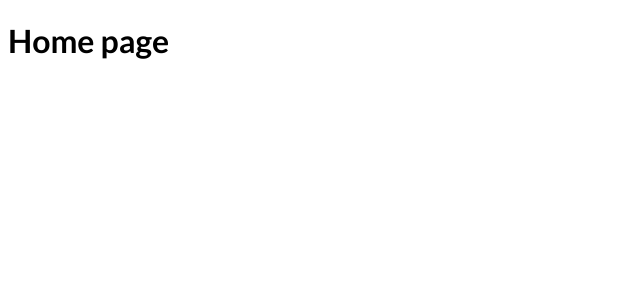
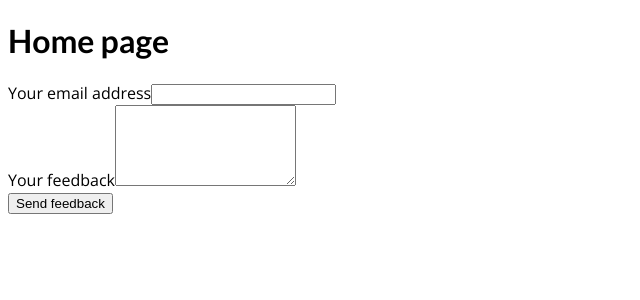
Before and after one commit to PhilipHassialis/nextjscourse-backend-code-with-api-routes, a Next.js app: page / in a window 1280 px wide. Shown: the top 300 px of the page, without its empty margins (0-640 px from the left). Built offline with nearby package versions, Linux system fonts and the light colour scheme.

Commit message:
Preparing the Frontend Form

```diff
--- a/pages/index.js
+++ b/pages/index.js
@@ -1,7 +1,31 @@
+import { useRef } from "react"
+
 export default function Home() {
+
+  const emailInputRef = useRef();
+  const feedbackInputRef = useRef();
+
+  const submitFormHandler = (e) => {
+    e.preventDefault();
+
+    const enteredEmail = emailInputRef.current.value;
+    const enteredFeedback = feedbackInputRef.current.value;
+  }
+
   return (
     <div>
       <h1>Home page</h1>
+      <form onSubmit={submitFormHandler} >
+        <div>
+          <label htmlFor="email" >Your email address</label>
+          <input id="email" type="email" ref={emailInputRef} />
+        </div>
+        <div>
+          <label htmlFor="feedback" >Your feedback</label>
+          <textarea id="feedback" rows="5" ref={feedbackInputRef} ></textarea>
+        </div>
+        <button>Send feedback</button>
+      </form>
     </div>
   )
 }
```
